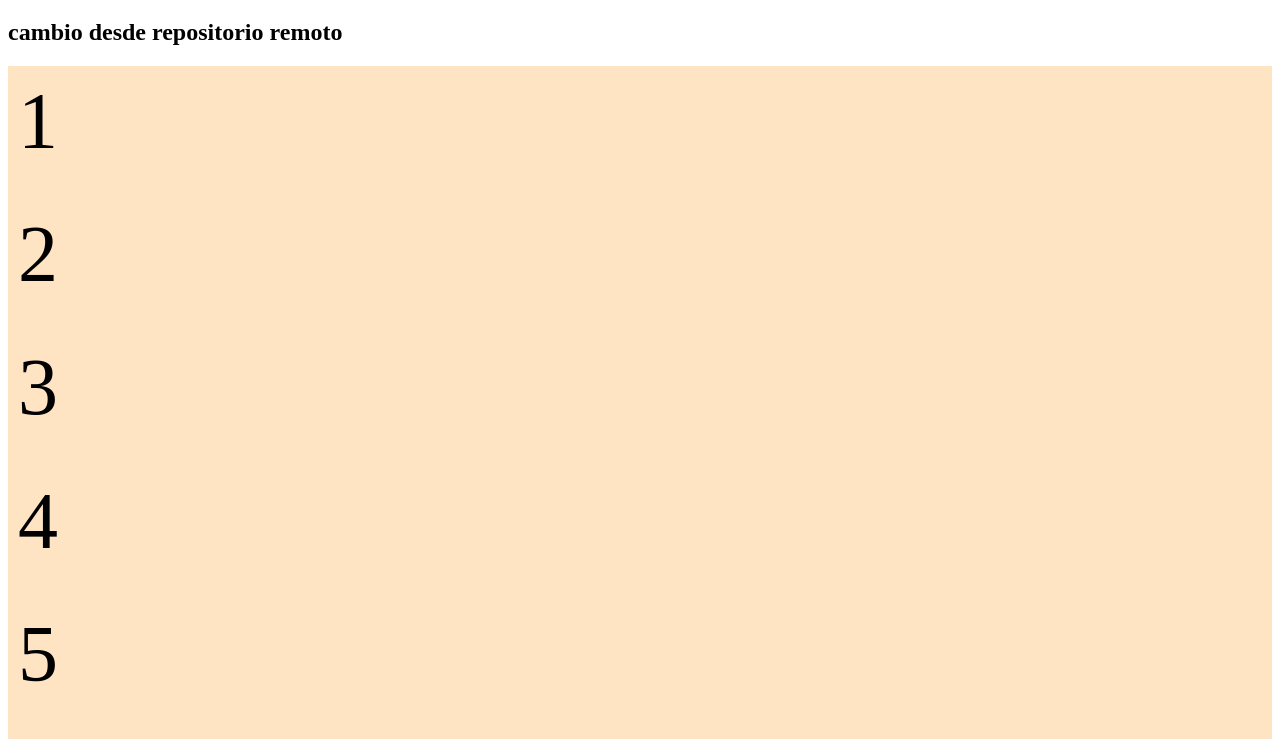
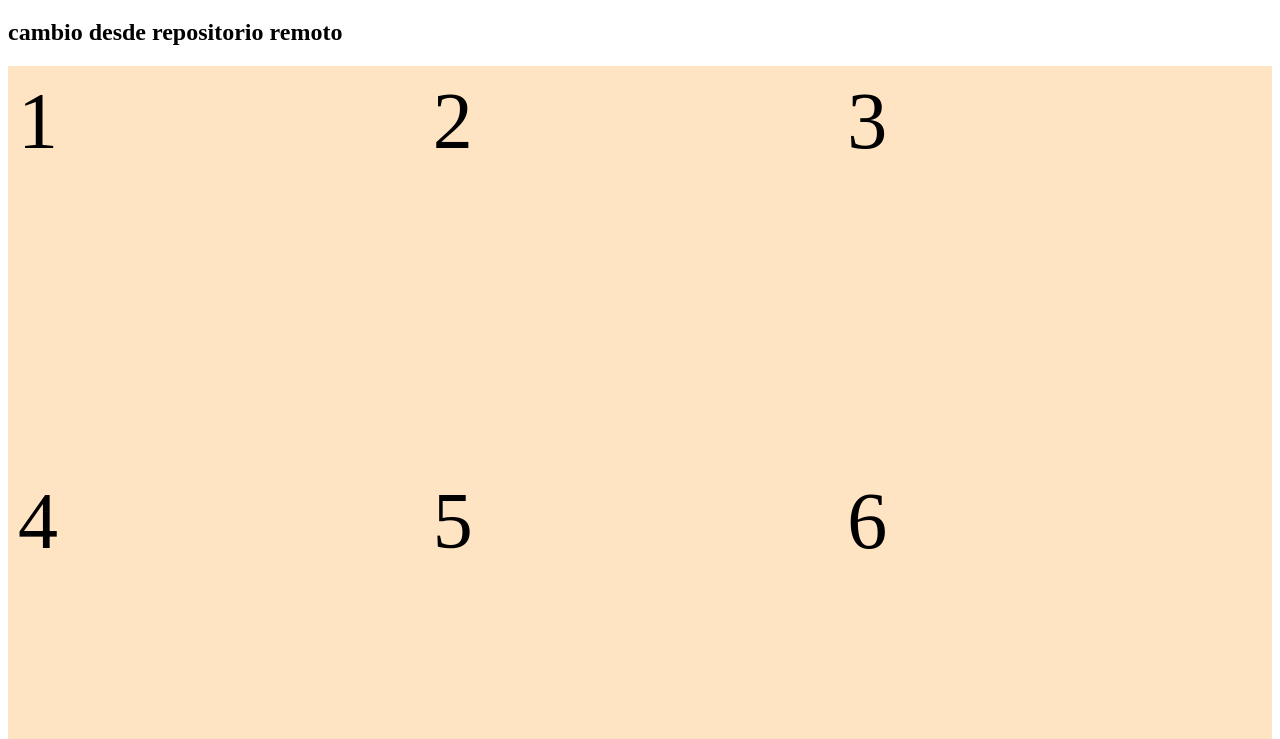
Before and after one commit to RizZhxrD/laboratorio_18, a plain HTML site: page index.html in a window 1280 px wide. Shown: the part 61-800 px from the top of the page. Drawn offline with Linux system fonts and the light colour scheme.

Commit message:
cuarta  version

```diff
--- a/css/estilo.css
+++ b/css/estilo.css
@@ -4,4 +4,6 @@ main{
     padding: 10px;
     display: grid;
     background-color: bisque;
+    grid-template-columns: 1fr 1fr 1fr;
+    grid-template-rows: 1fr 1fr;
 }
```
